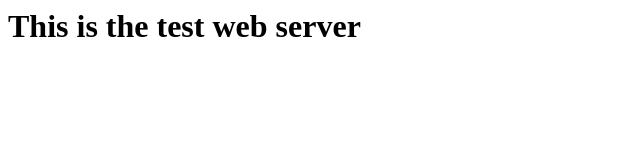
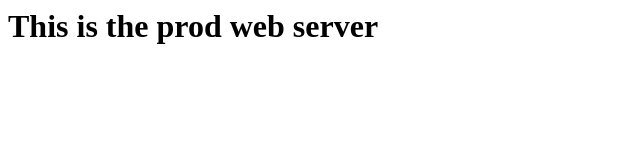
Before and after one commit to savi2k18/webrepo, a plain HTML site: page index.html in a window 1280 px wide. Shown: the whole page, without its empty margins (0-640 px from the left). Drawn offline with Linux system fonts and the light colour scheme.

Commit message:
changes for prod

```diff
--- a/index.html
+++ b/index.html
@@ -1 +1 @@
-<h1> This is the test web server</h1>
+<h1> This is the prod web server</h1>
```
